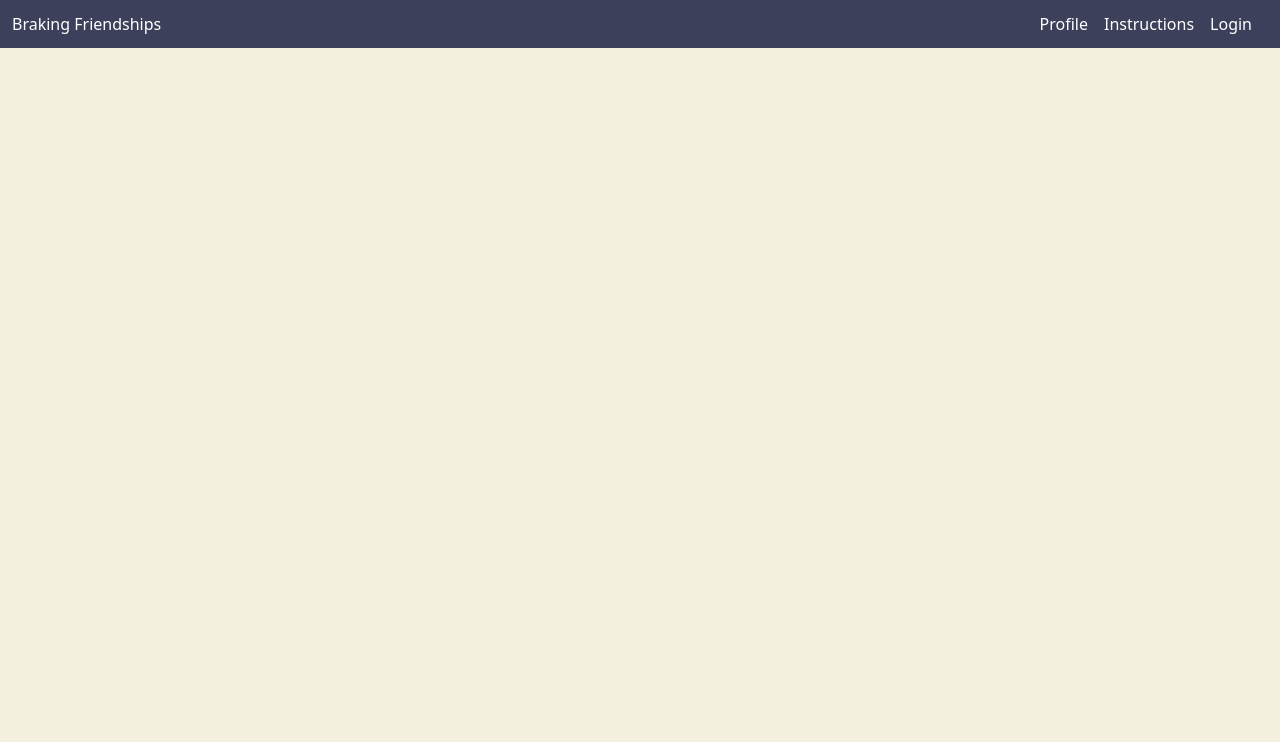
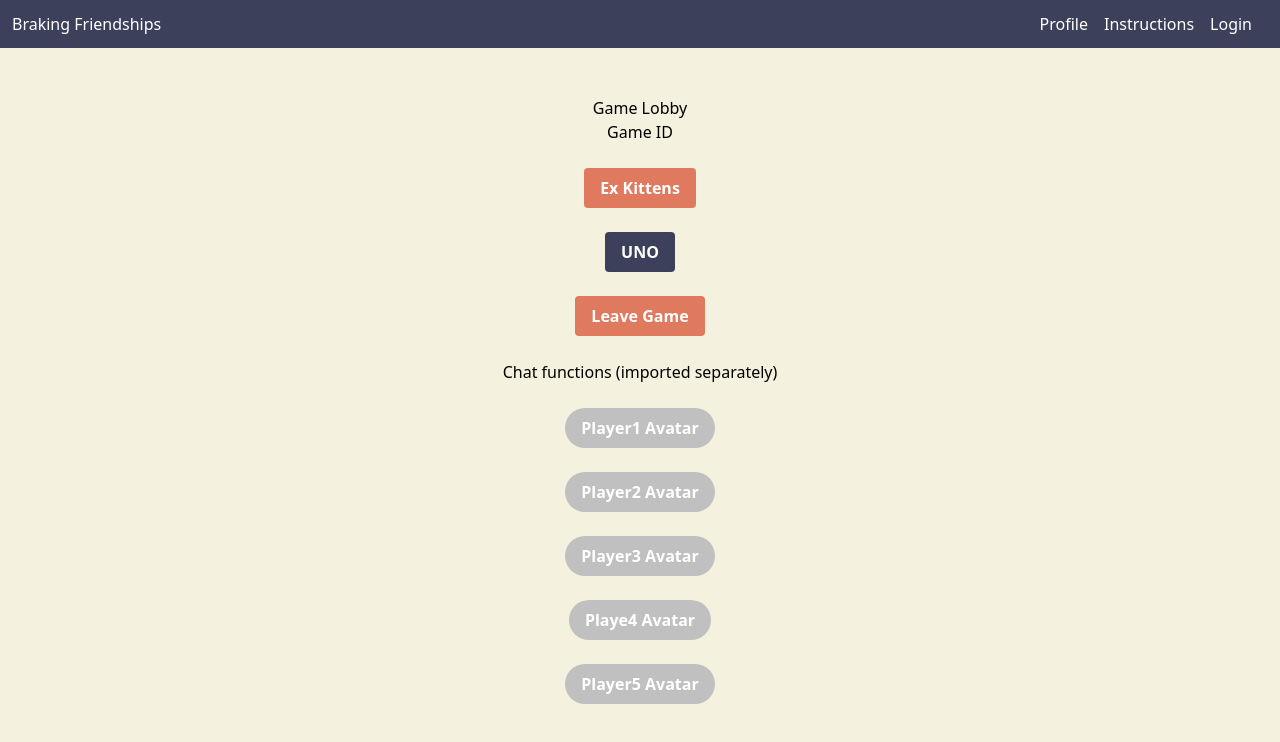
Before and after one commit to Braking-Friendships/blueocean, a React (Create React App) app in the folder client/: page /lobby in a window 1280 px wide. Shown: the top 742 px of the page. Built offline with nearby package versions, Linux system fonts and the light colour scheme; no server answers.

Commit message:
Basic skeleton for Game Lobby

```diff
--- a/client/src/components/GameLobby/Lobby.js
+++ b/client/src/components/GameLobby/Lobby.js
@@ -1,16 +1,38 @@
-import React from 'react';
+import React, { useState, useEffect } from 'react';
 import { socket, emitters } from '../../socket';
 
 const Lobby = () => {
 
 
 
+  return (
+    <div className="w-screen h-screen bg-[#F4F1DE] flex flex-col justify-center items-center">
+      <h1>Game Lobby</h1>
+      <div>Game ID</div>
+      {/* <icon src="" alt="pencil"/> */}
+    <br/>
 
-  return (
-    <div>
-      Game lobby entered
+    <button className="bg-[#E07A5F] hover:outline text-white font-bold py-2 px-4 rounded focus:outline-none focus:shadow-outline">Ex Kittens</button>
+    <br/>
+    <button className="bg-[#3D405B] hover:outline text-white font-bold py-2 px-4 rounded focus:outline-none focus:shadow-outline">UNO</button>
 
-      <div> Game ID</div>
+
+    <br/>
+    <button className="bg-[#E07A5F] hover:outline text-white font-bold py-2 px-4 rounded focus:outline-none focus:shadow-outline">Leave Game</button>
+    <br/>
+      <div>Chat functions (imported separately)</div>
+    <br/>
+
+      <button className="bg-[silver] hover:outline text-white font-bold py-2 px-4 rounded-full">Player1 Avatar</button>
+    <br/>
+      <button className="bg-[silver] hover:outline text-white font-bold py-2 px-4 rounded-full">Player2 Avatar</button>
+    <br/>
+      <button className="bg-[silver] hover:outline text-white font-bold py-2 px-4 rounded-full">Player3 Avatar</button>
+    <br/>
+      <button className="bg-[silver] hover:outline text-white font-bold py-2 px-4 rounded-full">Playe4 Avatar</button>
+    <br/>
+      <button className="bg-[silver] hover:outline text-white font-bold py-2 px-4 rounded-full">Player5 Avatar</button>
+
     </div>
   );
 };
--- a/client/src/components/profile/UserProfile.js
+++ b/client/src/components/profile/UserProfile.js
@@ -1,5 +1,4 @@
 import react, { useState, useEffect } from 'react';
-import axios from 'axios';
 import { socket, emitters } from '../../socket';
 import UserProfileFriends from './UserProfileFriends';
 import madCat from '../../assets/avatars/madCat.png';
```
